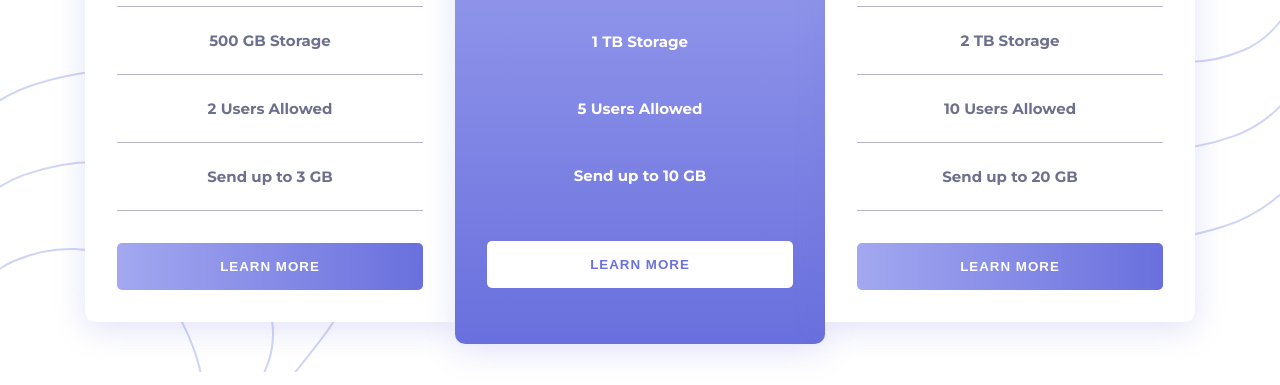
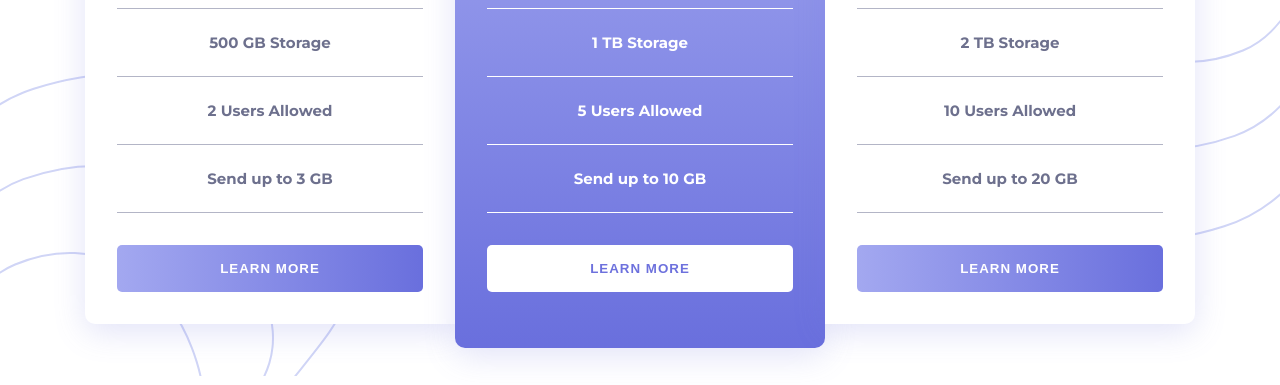
Before and after one commit to aiirelav/pricing-component-with-toggle-frontend-mentor, a plain HTML site: page index.html in a window 1280 px wide. Shown: the part 415-800 px from the top of the page. Drawn offline with Linux system fonts and the light colour scheme.

Commit message:
Update style.css

```diff
--- a/css/style.css
+++ b/css/style.css
@@ -66,10 +66,10 @@
      }
 
      .center ul li {
-      border-top: 1px #fff;
+      border-top: 1px solid #fff;
      }
      .center ul li:last-child {
-      border-bottom: 1px #fff;
+      border-bottom: 1px solid #fff;
      }
 
      main {
```
